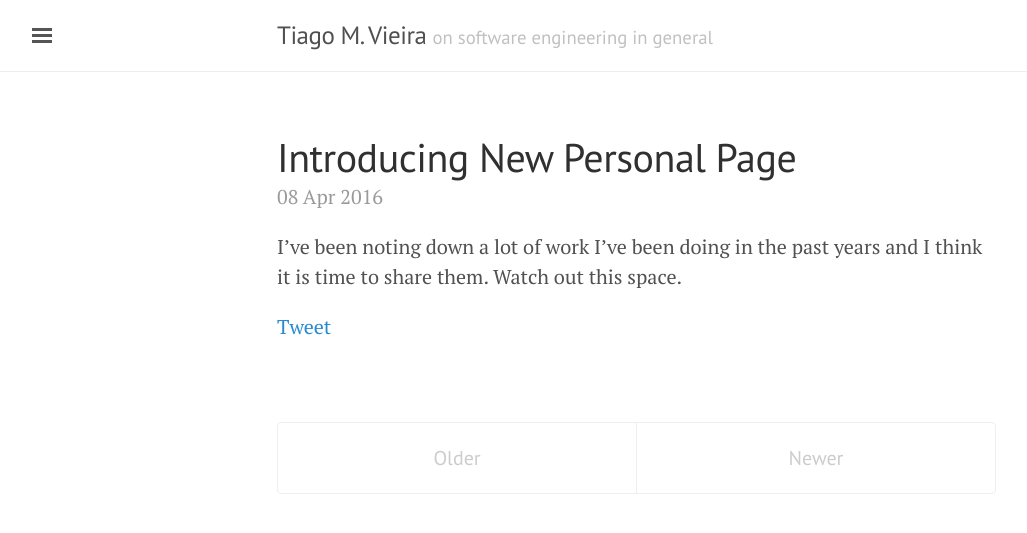
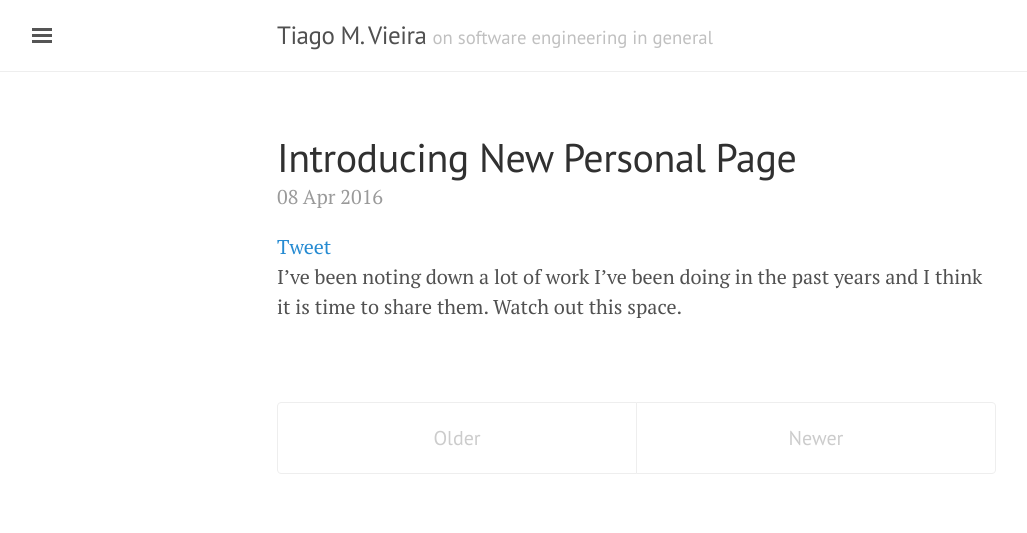
Before and after one commit to tvieira/tvieira.com, a Jekyll site: the page built from index.html, in a window 1280 px wide. Shown: the top 533 px of the page, without its empty margins (3-1030 px from the left). Built offline with Jekyll 4.4.1, drawn with Linux system fonts in a browser that asks for light colours; nearby versions of some CDN libraries; the list of posts is cut into pages by our own code; comment, search, counter and statistics services are not loaded.

Commit message:
Better twitter button.

```diff
--- a/_layouts/post.html
+++ b/_layouts/post.html
@@ -5,9 +5,11 @@ layout: default
 <div class="post">
   <h1 class="post-title">{{ page.title }}</h1>
   <span class="post-date">{{ page.date | date_to_string }}</span>
-  <a class="twitter-share-button"
+  <!--<a class="twitter-share-button"
      href="https://twitter.com/intent/tweet?text={{ post.title }}&via=tiagovieira"
-     data-size="large">Tweet</a>
+     >Tweet</a>-->
+  <a href="https://twitter.com/share" class="twitter-share-button"
+     data-size="large" data-text="{{ page.title }}" data-via="tiagovieira" data-show-count="false">Tweet</a><script async src="//platform.twitter.com/widgets.js" charset="utf-8"></script>
   {{ content }}
 </div>
 
--- a/index.html
+++ b/index.html
@@ -18,11 +18,10 @@ keywords: freelance, developer, web development, app development, freelance deve
 
     <span class="post-date">{{ post.date | date_to_string }}</span>
 
+    <a href="https://twitter.com/share" class="twitter-share-button"
+       data-size="large" data-text="{{ post.title }}" data-url="{{ site.url }}{{site.baseurl}}{{ post.url }}" data-via="tiagovieira" data-show-count="false">Tweet</a><script async src="//platform.twitter.com/widgets.js" charset="utf-8"></script>
+
     {{ post.content }}
-
-    <a class="twitter-share-button"
-       href="https://twitter.com/intent/tweet?text={{ post.title }}&url={{ site.url }}{{site.baseurl}}{{ post.url }}&via=tiagovieira"
-       data-size="large">Tweet</a>
 
   </div>
   {% endfor %}
```
